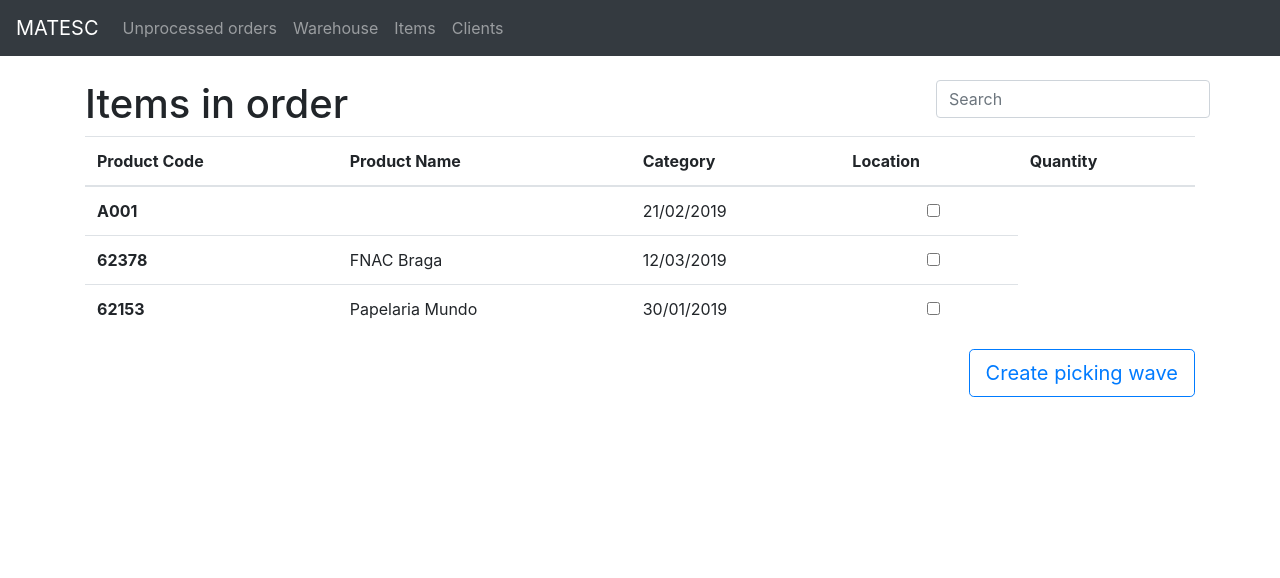
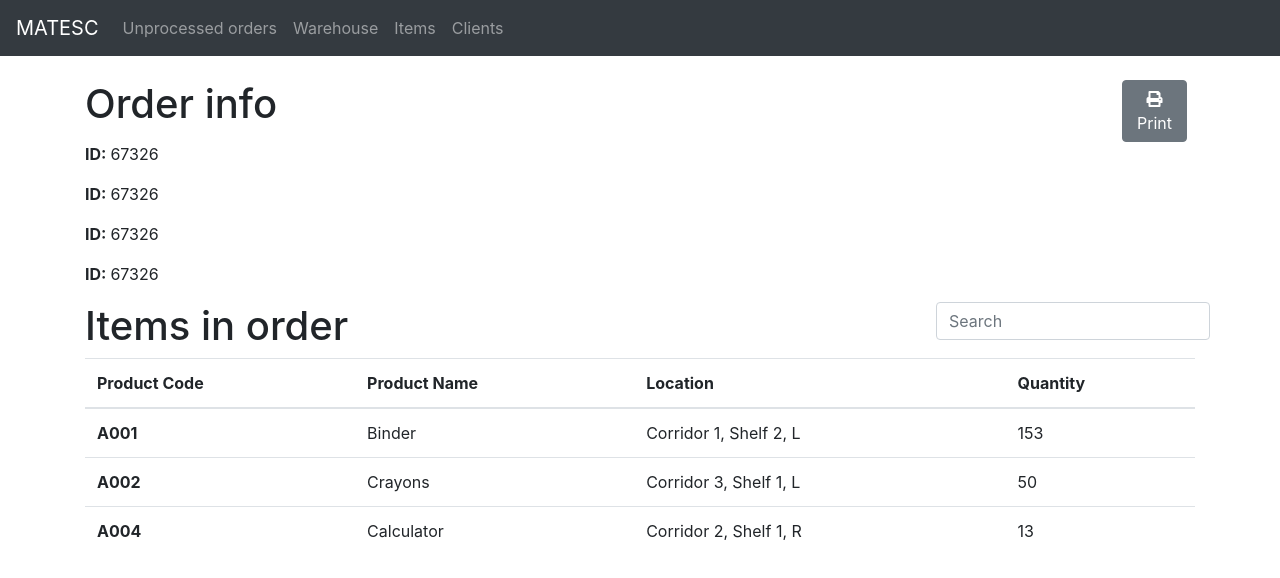
Before and after one commit to rafaeldamasceno/SINF1819, a React (Create React App) app in the folder matesc/: page /order-content in a window 1280 px wide. Shown: the top 578 px of the page. Built offline with nearby package versions, Linux system fonts and the light colour scheme; no server answers.

Commit message:
order content page almost done

```diff
--- a/matesc/src/components/OrderContent.js
+++ b/matesc/src/components/OrderContent.js
@@ -5,12 +5,50 @@ import {
     Col,
     Input,
     Table,
-    Button
+    Button,
 } from 'reactstrap';
 
 class OrderContent extends Component {
     render() {
         return (<Container>
+
+            <Row>
+                <Col>
+                    <h1>Order info</h1>
+                </Col>
+                <Col xs='1' className='ml-auto mr-2'>
+                    <Button><i class="fas fa-print"></i> Print</Button>
+                </Col>
+            </Row>
+            <div class='order-info'>
+                <p>
+                    <span class='font-weight-bold mr-1'>
+                        ID:
+                    </span>
+                    67326
+
+                </p>
+                <p>
+                    <span class='font-weight-bold mr-1'>
+                        ID:
+                    </span>
+                    67326
+                </p>
+                <p>
+                    <span class='font-weight-bold mr-1'>
+                        ID:
+                    </span>
+                    67326
+                </p>
+                <p>
+                    <span class='font-weight-bold mr-1'>
+                        ID:
+                    </span>
+                    67326
+                </p>
+            </div>
+
+
             <Row>
                 <Col>
                     <h1>Items in order</h1>
@@ -24,7 +62,6 @@ class OrderContent extends Component {
                     <tr>
                         <th>Product Code</th>
                         <th>Product Name</th>
-                        <th>Category</th>
                         <th>Location</th>
                         <th>Quantity</th>
                     </tr>
@@ -32,25 +69,24 @@ class OrderContent extends Component {
                 <tbody>
                     <tr>
                         <th scope="row">A001</th>
-                        <td></td>
-                        <td>21/02/2019</td>
-                        <td className='text-center pl-5'><Input type='checkbox'></Input></td>
+                        <td>Binder</td>
+                        <td>Corridor 1, Shelf 2, L</td>
+                        <td>153</td>
                     </tr>
                     <tr>
-                        <th scope="row">62378</th>
-                        <td>FNAC Braga</td>
-                        <td>12/03/2019</td>
-                        <td className='text-center pl-5'><Input type='checkbox'></Input></td>
+                        <th scope="row">A002</th>
+                        <td>Crayons</td>
+                        <td>Corridor 3, Shelf 1, L</td>
+                        <td>50</td>
                     </tr>
                     <tr>
-                        <th scope="row">62153</th>
-                        <td>Papelaria Mundo</td>
-                        <td>30/01/2019</td>
-                        <td className='text-center pl-5'><Input type='checkbox'></Input></td>
+                        <th scope="row">A004</th>
+                        <td>Calculator</td>
+                        <td>Corridor 2, Shelf 1, R</td>
+                        <td>13</td>
                     </tr>
                 </tbody>
             </Table>
-            <Button outline color='primary' size='lg' className='float-right'>Create picking wave</Button>
         </Container>)
     }
 }
```
